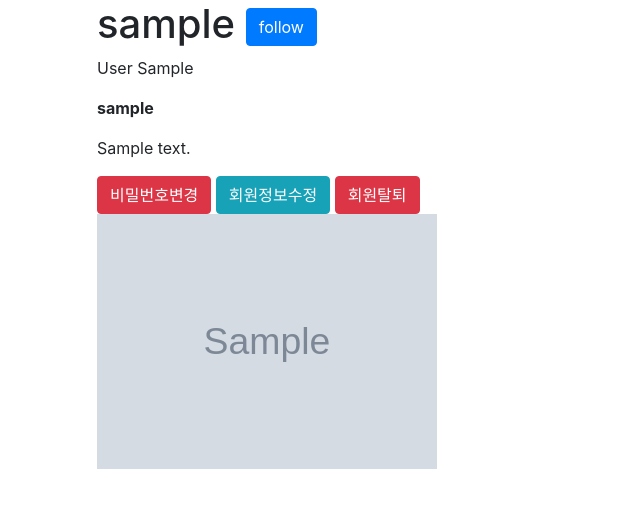
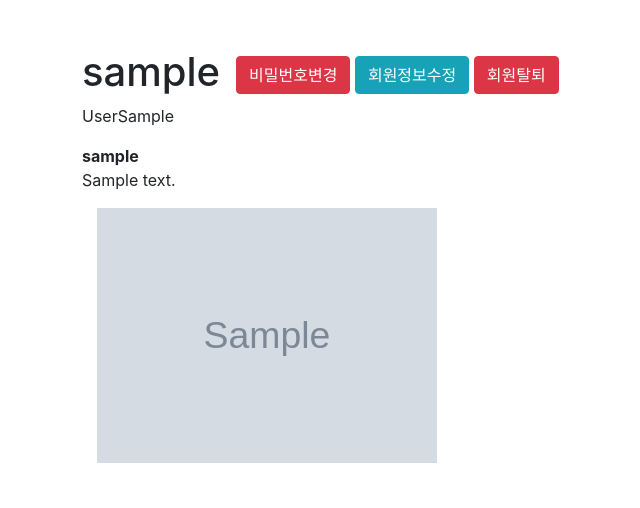
Before and after one commit to endeavor5/instagram, a Django app: a page that uses templates/nav.html in a window 1280 px wide. Shown: the part 56-564 px from the top of the page, without its empty margins (3-643 px from the left). Run offline with Django 3.2, Linux system fonts and the light colour scheme; a user stored in the database is signed in; tables that the repository leaves empty hold one stand-in row (values such as "Sample post"); grey boxes marked "Sample" are stand-in pictures; some libraries are stand-ins or nearby versions.

Commit message:
follow 기능 추가 및 follow 한 사람과 나의 게시물만 뉴스피드에 보이기

```diff
--- a/accounts/templates/accounts/people.html
+++ b/accounts/templates/accounts/people.html
@@ -1,23 +1,41 @@
 {% extends 'base.html' %}
 
 {% block body %}
-<div class="container">
-  <h1>{{ people.username }} <a href="" class="btn btn-primary">follow</a> </h1>
-  <p>{{people.last_name}} {{people.first_name}}</p>
-  <p>
+
+<div class="container mt-5">
+  <div class="row">
+    <div class="mr-3">
+      <!--만약 현재 접속한 유저가 해당 페이지의 유저를 이미 팔로우하고 잇다면 unfollow -->
+      <h1>{{ people.username }}
+      {% if people != user %}
+        {% if user in people.followers.all %}
+          <a href="{% url 'accounts:follow' people.id %}" class="btn btn-outline-primary">unfollow</a>
+        {% else %}
+          <a href="{% url 'accounts:follow' people.id %}" class="btn btn-primary">follow</a>
+        {% endif %}
+      {% endif %}
+
+      </h1>
+
+      <p>{{people.last_name}}{{people.first_name}}</p>
       <strong>{{ people.profile.nickname }}</strong>
-  </p>
-
       <p>
         {{ people.profile.description }}
       </p>
+    </div>
+
+    <div class="mt-2">
       {% if user == people %}
-
       <a href="{% url 'accounts:password' %}" class="btn btn-danger">비밀번호변경</a>
       <a href="{% url 'accounts:update' %}" class="btn btn-info">회원정보수정</a>
       <a href="{% url 'accounts:delete' %}" class="btn btn-danger">회원탈퇴</a>
+      {% endif %}
+    </div>
 
-  {% endif %}
+  </div>
+
+
+
 
   <div class="row">
     {% for post in people.post_set.all %}
--- a/accounts/views.py
+++ b/accounts/views.py
@@ -127,8 +127,9 @@ def follow(request, user_id):
     # unfollow
     # 아니면 팔로우
     if request.user in person.followers.all():
-        person.followers.remove(user=request.user)
+        person.followers.remove(request.user)
     else:
-        person.followers.add(user=request.user)
+        person.followers.add(request.user)
 
+    print(request.user.followings.all())
     return redirect('people', person.username)
--- a/posts/forms.py
+++ b/posts/forms.py
@@ -18,7 +18,6 @@ class PostForm(forms.ModelForm):
 class CommentForm(forms.ModelForm):
 
    content = forms.CharField(label="comment", widget=forms.TextInput(attrs={'placeholder':'댓글을 달아주세요.'
-
    }))
 
    class Meta:
--- a/templates/nav.html
+++ b/templates/nav.html
@@ -1,5 +1,5 @@
 <nav class="navbar navbar-expand-lg navbar-light bg-light">
- <a class="navbar-brand" href="#">
+ <a class="navbar-brand" href="{% url 'posts:list' %}">
  <i class="fab fa-instagram"></i>
  Instagram
  </a>
```
Also changed, not shown: posts/templates/posts/list.html (+25 -22 lines), posts/views.py (+12 -3 lines). Lines whose indentation alone changed are shown as unchanged.
